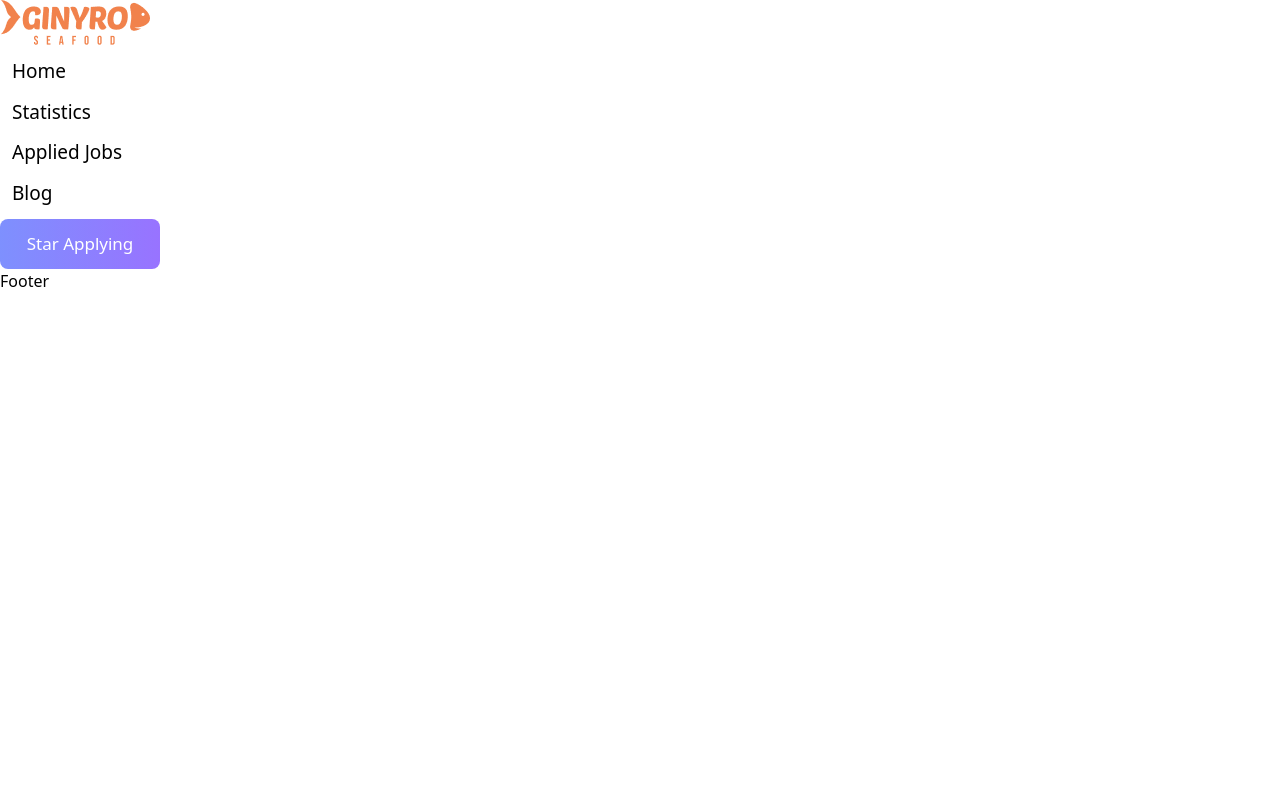
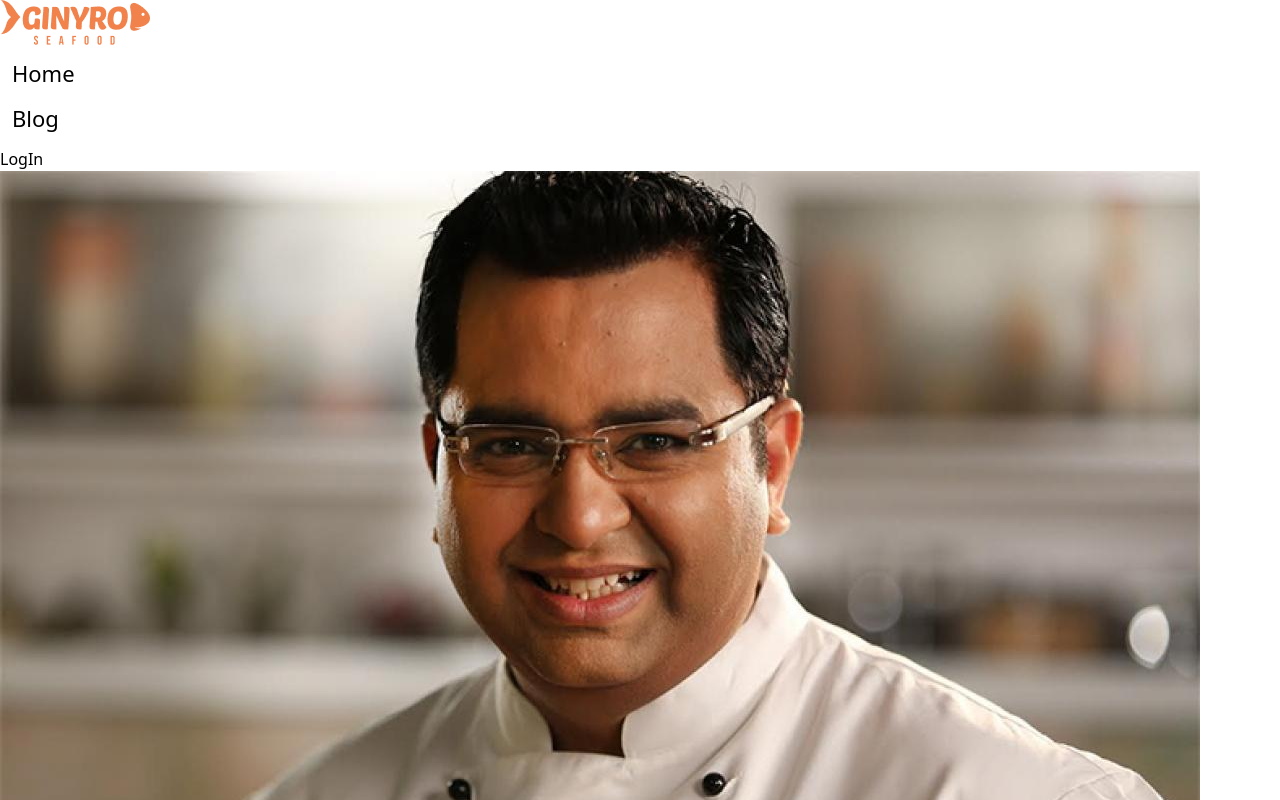
Before and after one commit to ShrabonTambuli/Chef-Recipe-Hunter, a React (Vite) app: page / in a window 1280 px wide. Shown: the top 800 px of the page. Built offline with nearby package versions, Linux system fonts and the light colour scheme.

Commit message:
Added Navbar

```diff
--- a/index.html
+++ b/index.html
@@ -4,7 +4,7 @@
     <meta charset="UTF-8" />
     <link rel="icon" type="image/svg+xml" href="" />
     <meta name="viewport" content="width=device-width, initial-scale=1.0" />
-    <title>Assignment-10</title>
+    <title>Ginyro-Seafood</title>
   </head>
   <body>
     <div id="root"></div>
--- a/src/Components/Header/Header.css
+++ b/src/Components/Header/Header.css
@@ -1,17 +1,4 @@
-.btns {
-    font-size: 17px;
-    color: #ffff;
-    width: 160px;
-    height: 50px;
-    background: linear-gradient(90deg, #7E90FE 0%, #9873FF 100%);
-    border-radius: 8px;
-    border: none;
-}
-.btns:hover{
-   font-weight: bold;
-   background: linear-gradient(90deg, #5164df 0%, #ad50e2 100%);
-}
 ul li{
     margin: 12px;
-    font-size: 19px;
+    font-size: 22px;
 }
--- a/src/Components/Header/Header.jsx
+++ b/src/Components/Header/Header.jsx
@@ -4,28 +4,25 @@ import { NavLink } from 'react-router-dom';
 
 const Header = () => {
     return (
-        <nav className='grid grid-cols-3 gap-4 px-24 mt-9'>
+        <nav className='grid grid-cols-3 items-center gap-4 px-24 mt-9'>
             <div>
                 <img src="/images/logo.png" alt="" />
             </div>
-            <div>
+            <div className='mx-auto'>
                 <ul className='flex font-serif'>
                     <li>
                         <NavLink to='/home' className={({ isActive }) => (isActive ? 'text-orange-600' : '')}>Home</NavLink>
-                    </li>
-                    <li>
-                        <NavLink to='/statistics' className={({ isActive }) => (isActive ? 'text-orange-600' : '')}>Statistics</NavLink>
-                    </li>
-                    <li>
-                        <NavLink to='/applied-jobs' className={({ isActive }) => (isActive ? 'text-orange-600' : '')}>Applied Jobs</NavLink>
                     </li>
                     <li>
                         <NavLink to='/blog' className={({ isActive }) => (isActive ? 'text-orange-600' : '')}>Blog</NavLink>
                     </li>
                 </ul>
             </div>
-            <div className='text-center'>
-                <button className='btns font-serif'>Star Applying</button>
+            <div className='mx-auto inline-flex items-center'>
+                <div className='font-semibold font-serif text-xl'>
+                    <NavLink>LogIn</NavLink>
+                </div>
+                <img className='w-24 h-24 rounded-full ms-6' src="/images/Chef.jpg" alt="" />
             </div>
         </nav>
     );
```
Also changed, not shown: public/images/Chef.jpg (added).
